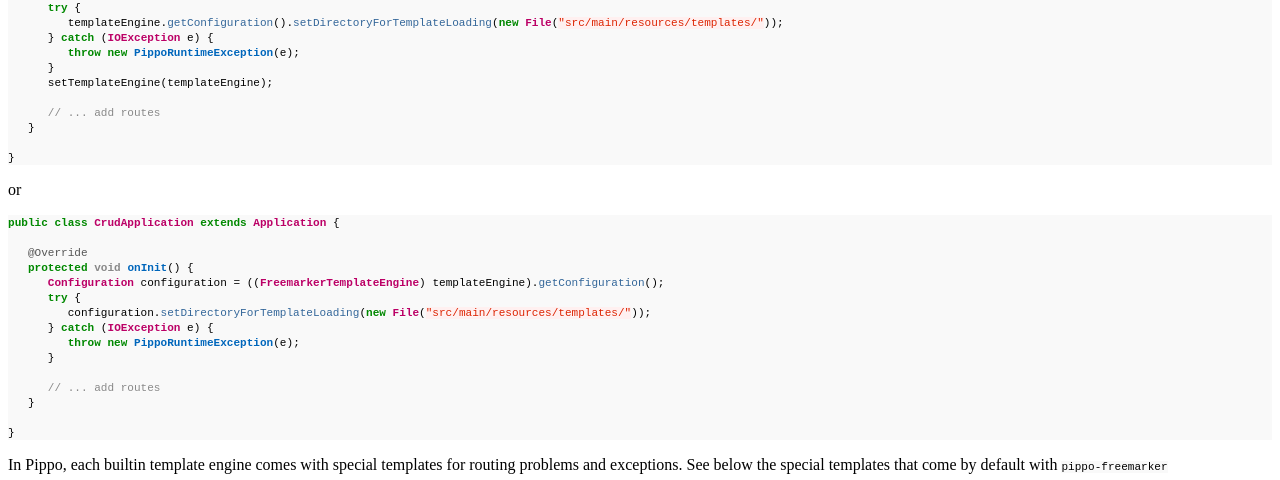
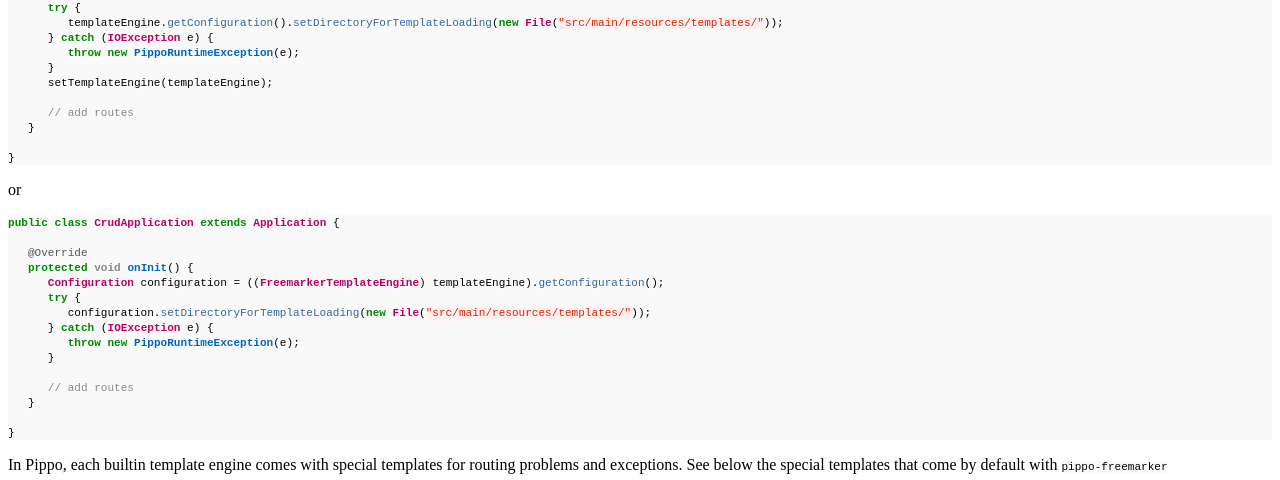
Before and after one commit to pippo-java/pippo.github.io, a Jekyll site: the page built from _posts/2015-03-17-templates.md, in a window 1280 px wide and 900 px high, scrolled down 2123 px. Shown: the part 153-633 px from the top of the window. Built offline with Jekyll 4.4.1, drawn with Linux system fonts in a browser that asks for light colours; a style sheet for code colours, icons or effects is not loaded.

Commit message:
Formatting

```diff
--- a/_posts/2015-03-17-templates.md
+++ b/_posts/2015-03-17-templates.md
@@ -114,7 +114,7 @@ public class CrudApplication extends Application {
       }
       setTemplateEngine(templateEngine);
 
-      // ... add routes
+      // add routes
    }
 
 }
@@ -134,7 +134,7 @@ public class CrudApplication extends Application {
          throw new PippoRuntimeException(e);
       }
 
-      // ... add routes
+      // add routes
    }
 
 }
```
